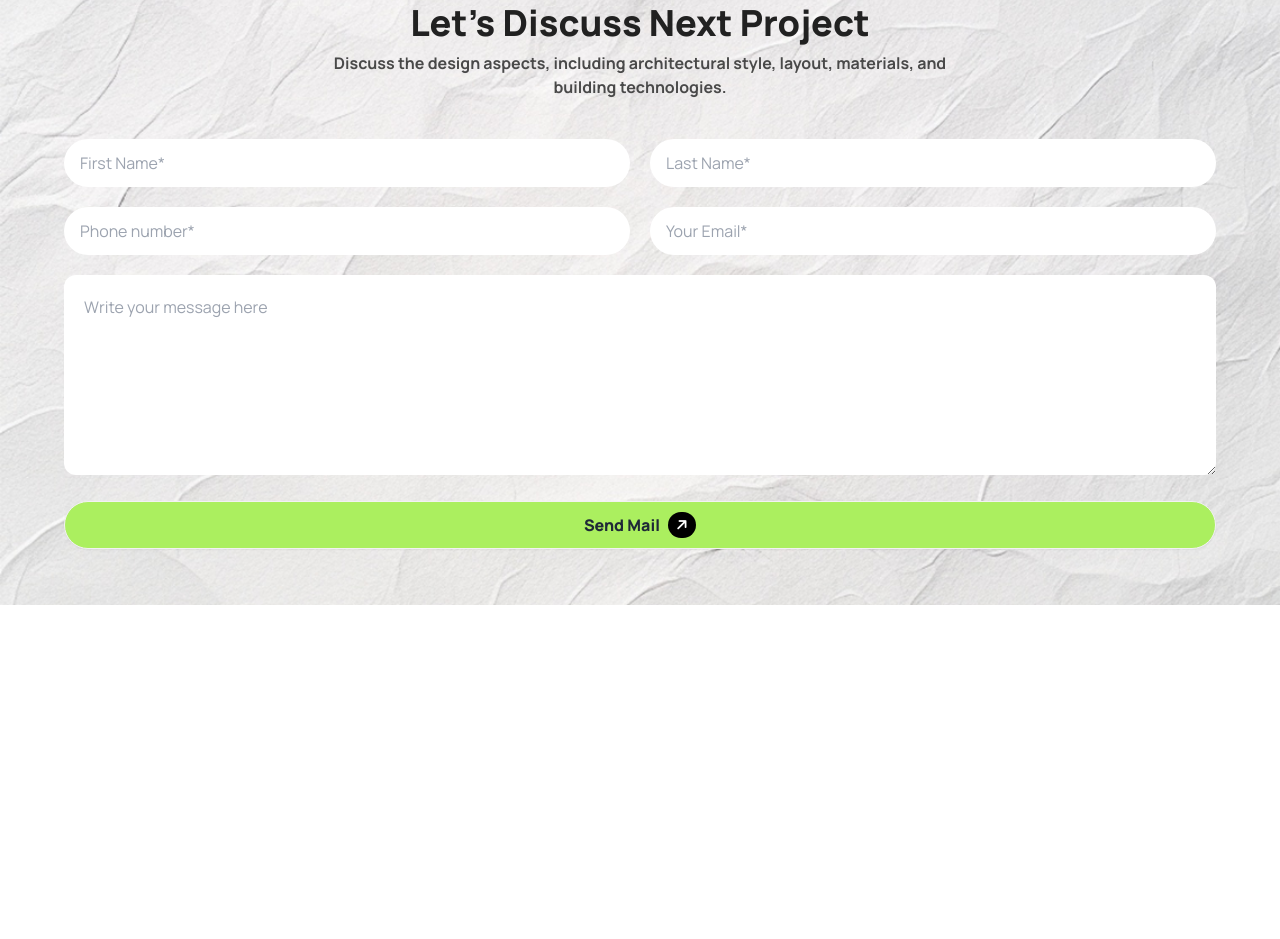
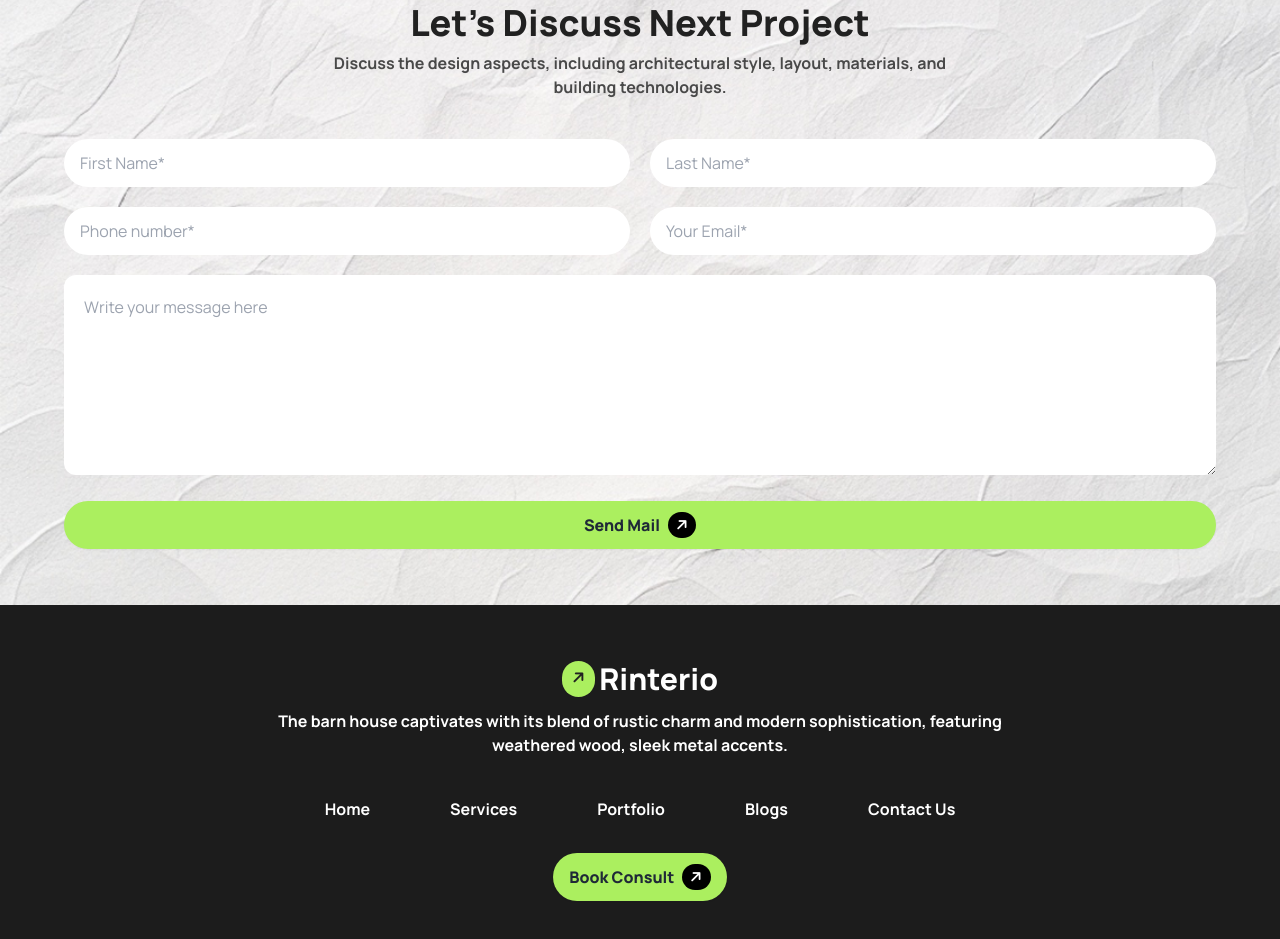
Before and after one commit to Shazzad501/Real_estate, a plain HTML site: page index.html in a window 1280 px wide. Shown: the part 4157-5096 px from the top of the page. Before the commit the page ends 4762 px from the top, so only its background shows below. Drawn offline with nearby package versions, Linux system fonts and the light colour scheme.

Commit message:
Footer section done

```diff
--- a/index.html
+++ b/index.html
@@ -351,17 +351,39 @@
           <div class="mt-5 ">
             <textarea class="w-[100%] h-[200px] rounded-xl px-5 py-5" name="text" id="text" placeholder="Write your message here"></textarea>
           </div>
-          <button class="btn w-full bg-[#ABEF5F] mt-5 rounded-full"><span class="text-base font-extrabold">Send Mail</span> <span class="py-1.5 px-2 bg-black rounded-full"><p class="text-white"><i class="fa-solid fa-arrow-right rotate-[-45deg]"></i></p></span></button>
+          <button class="btn border-none w-full bg-[#ABEF5F] mt-5 rounded-full"><span class="text-base font-extrabold">Send Mail</span> <span class="py-1.5 px-2 bg-black rounded-full"><p class="text-white"><i class="fa-solid fa-arrow-right rotate-[-45deg]"></i></p></span></button>
          </div>
       </div>
      </section>
     <!-- Discuss Next Project section end -->
+
+
    </main>
   <!-- main body end -->
 
   <!-- Footer section start -->
-   <footer>
-
+   <footer class="bg-[#1C1C1C] py-14">
+    <div class="md:container md:mx-auto mx-4 flex flex-col items-center justify-center text-center text-white">
+      <!-- logo -->
+      <div class="flex">
+        <p class="py-1 px-2.5 mr-1 rounded-full bg-[#ABEF5F]"><span class="text-[15px] text-[#212121]"><i class="fa-solid fa-arrow-right rotate-[-45deg]"></i></span></p>
+        <p class="text-3xl font-extrabold text-white">Rinterio</p>
+      </div>
+      <!-- text content -->
+       <div>
+        <p class="text-base font-bold mt-3">The barn house captivates with its blend of rustic charm and modern sophistication, featuring <br class="hidden md:block"> weathered wood, sleek metal accents.</p>
+       </div>
+       <!-- links -->
+      <div class="flex flex-col gap-7 lg:flex-row lg:gap-[80px] mt-10">
+        <p class="text-base font-bold cursor-pointer">Home</p>
+        <p class="text-base font-bold cursor-pointer">Services</p>
+        <p class="text-base font-bold cursor-pointer">Portfolio</p>
+        <p class="text-base font-bold cursor-pointer">Blogs</p>
+        <p class="text-base font-bold cursor-pointer">Contact Us</p>
+      </div>
+      <!-- button -->
+      <button class="btn border-none w-full lg:w-auto bg-[#ABEF5F] mt-8 rounded-full"><span class="text-base font-extrabold">Book Consult</span> <span class="py-1.5 px-2 bg-black rounded-full"><p class="text-white"><i class="fa-solid fa-arrow-right rotate-[-45deg]"></i></p></span></button>
+    </div>
    </footer>
   <!-- Footer section end -->
 </body>
```
